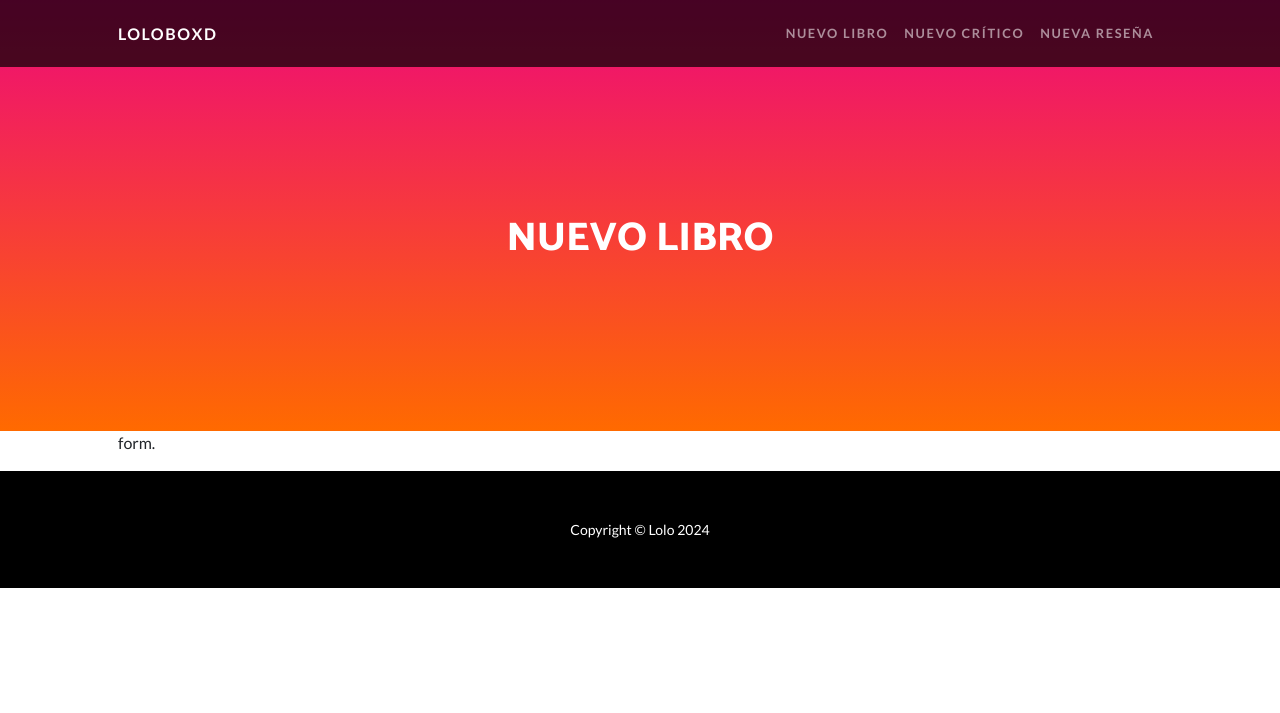
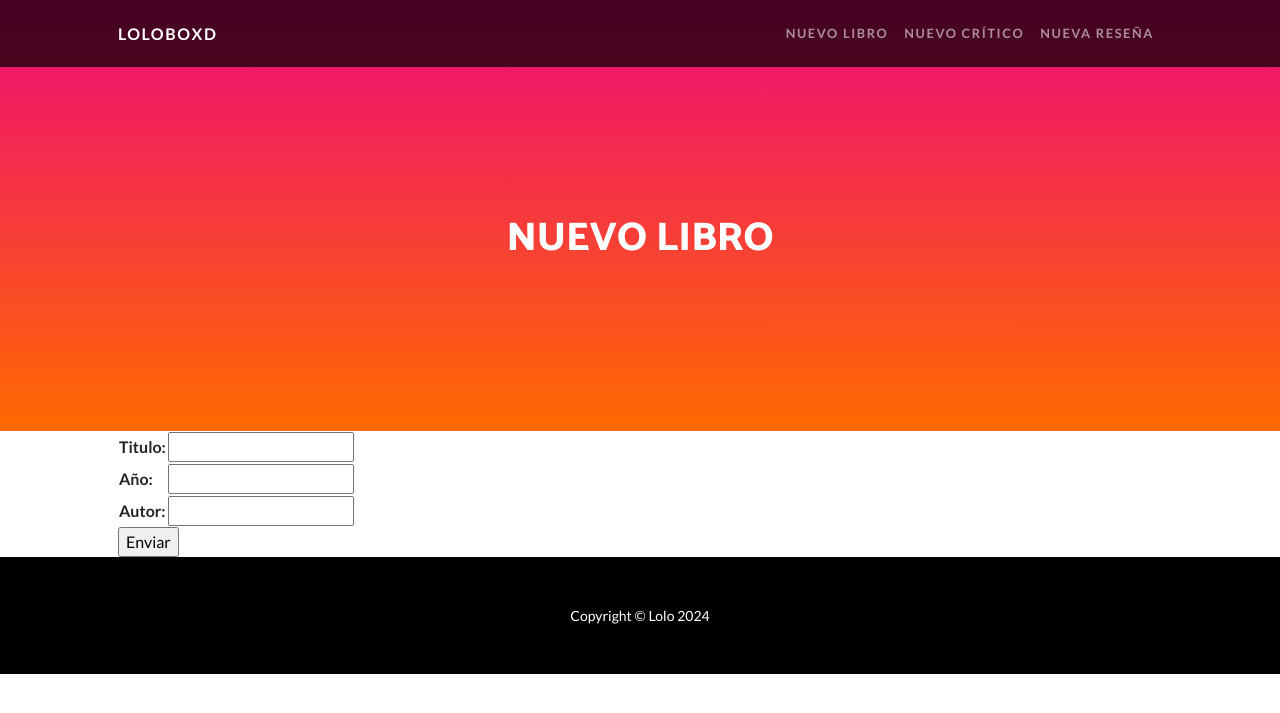
Before and after one commit to lolacorales/3ra-entrega-coder, a Django app: page /aplicacion/nuevo_libro/ in a window 1280 px wide. Shown: the top 713 px of the page. Run offline with Django 5.2, Linux system fonts and the light colour scheme; some libraries are stand-ins or nearby versions.

Commit message:
dejo andando el formulario de nuevo libro

```diff
--- /dev/null
+++ b/app_coder/forms.py
@@ -0,0 +1,6 @@
+from django import forms
+
+class NuevoLibro(forms.Form):
+    titulo = forms.CharField(max_length=100)
+    año = forms.IntegerField()
+    autor = forms.CharField(max_length=100)
--- a/app_coder/templates/app_coder/nuevo_libro.html
+++ b/app_coder/templates/app_coder/nuevo_libro.html
@@ -11,7 +11,17 @@
     <section id="scroll">
         <div class="container px-5">
             <div class="row gx-5 align-items-center">
-            <p>form.</p>
+
+                <form action = "" method = "POST">
+                    {% csrf_token %}
+
+                    <table>
+                        {{ formulario.as_table }}
+                    </table>
+
+                    <input type="submit", value="Enviar">
+                </form>
+
             </div>
         </div>
     </section>
--- a/app_coder/views.py
+++ b/app_coder/views.py
@@ -1,13 +1,24 @@
 from django.http import HttpResponse
 from django.template import Template, Context, loader
 from django.shortcuts import render
-
+from app_coder.forms import NuevoLibro
+from app_coder.models import *
 
 def inicio(request):
     return render(request, 'app_coder/inicio.html')
 
 def nuevo_libro(request):
-    return render(request, 'app_coder/nuevo_libro.html')
+    if request.method == "POST":
+        formulario = NuevoLibro(request.POST)
+        print(formulario)
+        if formulario.is_valid:
+            informacion = formulario.cleaned_data
+            nuevolibro = libro (titulo = informacion['titulo'], año = informacion ['año'], autor = informacion ['autor'])
+            nuevolibro.save()
+            return inicio(request)
+    else:
+        formulario = NuevoLibro()
+    return render(request, 'app_coder/nuevo_libro.html', {"formulario": formulario})
 
 def nuevo_critico(request):
     return render(request, 'app_coder/nuevo_critico.html')
```
Also changed, not shown: db.sqlite3.
